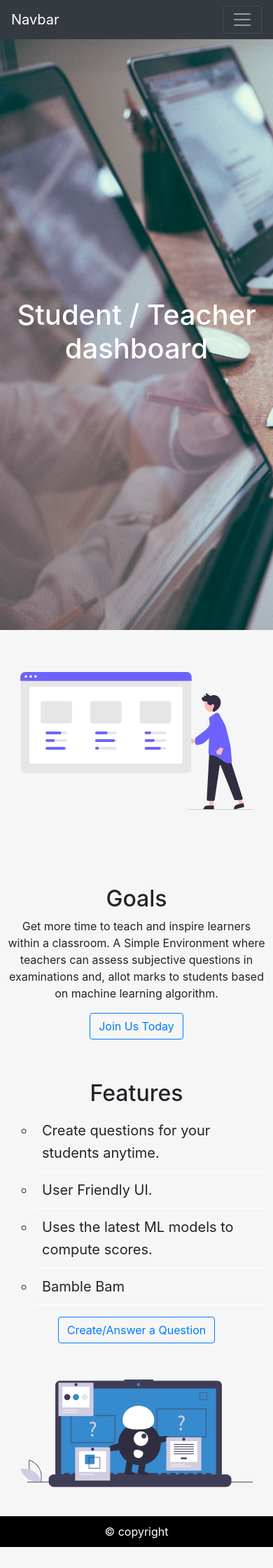
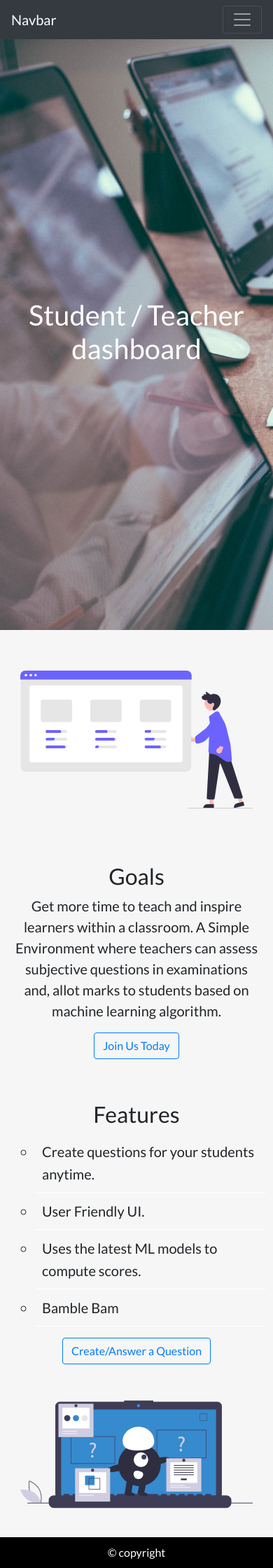
Before and after one commit to bamblebam/Automatic-Answer-grading-using-ML, a Python web app: template templates/home.html in a window 390 px wide. Shown: the whole page at 70% size. Before the commit the page ends 2210 px from the top, so only its background shows below. Run offline with Jinja, Linux system fonts and the light colour scheme; the template is opened without the code that fills it, so the values that code supplies are empty.

Commit message:
front changes

```diff
--- a/static/css/home.css
+++ b/static/css/home.css
@@ -3,6 +3,7 @@ body, html {
   -webkit-box-sizing: border-box;
           box-sizing: border-box;
   background-color: #f6f6f6;
+  font-family: 'Lato', sans-serif;
 }
 
 .heading {
@@ -55,11 +56,15 @@ body, html {
 }
 
 .about .right .content {
-  margin: 10px;
+  margin: 20px;
 }
 
 .about .right .content h2 {
   font-size: 2rem;
+}
+
+.about .right .content p {
+  font-size: 20px;
 }
 
 .features {
@@ -115,8 +120,8 @@ body, html {
 
 .features .left .content ul li:hover {
   cursor: pointer;
-  -webkit-transform: scale(1.1);
-          transform: scale(1.1);
+  -webkit-transform: scale(1.15);
+          transform: scale(1.15);
 }
 
 .features .right .image-container {
@@ -169,7 +174,12 @@ footer {
     -webkit-box-direction: normal;
         -ms-flex-direction: column;
             flex-direction: column;
-    margin-top: 0;
+    margin-top: 30px;
+  }
+  .features .left .content ul li:hover {
+    cursor: pointer;
+    -webkit-transform: scale(1);
+            transform: scale(1);
   }
 }
 /*# sourceMappingURL=home.css.map */
--- a/static/scss/home.scss
+++ b/static/scss/home.scss
@@ -1,7 +1,8 @@
 body,html{
     height: 100%;
     box-sizing: border-box;
-    background-color: #f6f6f6
+    background-color: #f6f6f6;
+    font-family: 'Lato', sans-serif;
 }
 
 .heading{
@@ -37,9 +38,12 @@ body,html{
         justify-content: center;
         align-items: center;
         .content{
-            margin: 10px;
+            margin: 20px;
             h2{
                 font-size: 2rem;
+            }
+            p{
+                font-size: 20px;
             }
         }
     }
@@ -74,7 +78,7 @@ body,html{
                     padding: 10px;
                     &:hover{
                         cursor: pointer;
-                        transform: scale(1.1);
+                        transform: scale(1.15);
                     }
                 }
             }
@@ -143,6 +147,18 @@ footer{
     }
     .features{
         flex-direction: column;
-        margin-top: 0;
+        margin-top: 30px;
+        .left{
+            .content{
+                ul{
+                    li{
+                        &:hover{
+                            cursor: pointer;
+                            transform: scale(1);
+                        }
+                    }
+                }
+            }
+        }
     }
 }
--- a/templates/home.html
+++ b/templates/home.html
@@ -7,6 +7,8 @@
     <title>Document</title>
     <link rel="stylesheet" href="https://cdn.jsdelivr.net/npm/bootstrap@4.5.3/dist/css/bootstrap.min.css"
         integrity="sha384-TX8t27EcRE3e/ihU7zmQxVncDAy5uIKz4rEkgIXeMed4M0jlfIDPvg6uqKI2xXr2" crossorigin="anonymous">
+    <link rel="preconnect" href="https://fonts.gstatic.com">
+    <link href="https://fonts.googleapis.com/css2?family=Lato&display=swap" rel="stylesheet">
     <link rel="stylesheet" href="../static/css/home.css">
 </head>
 
```
Also changed, not shown: 1 other file.
